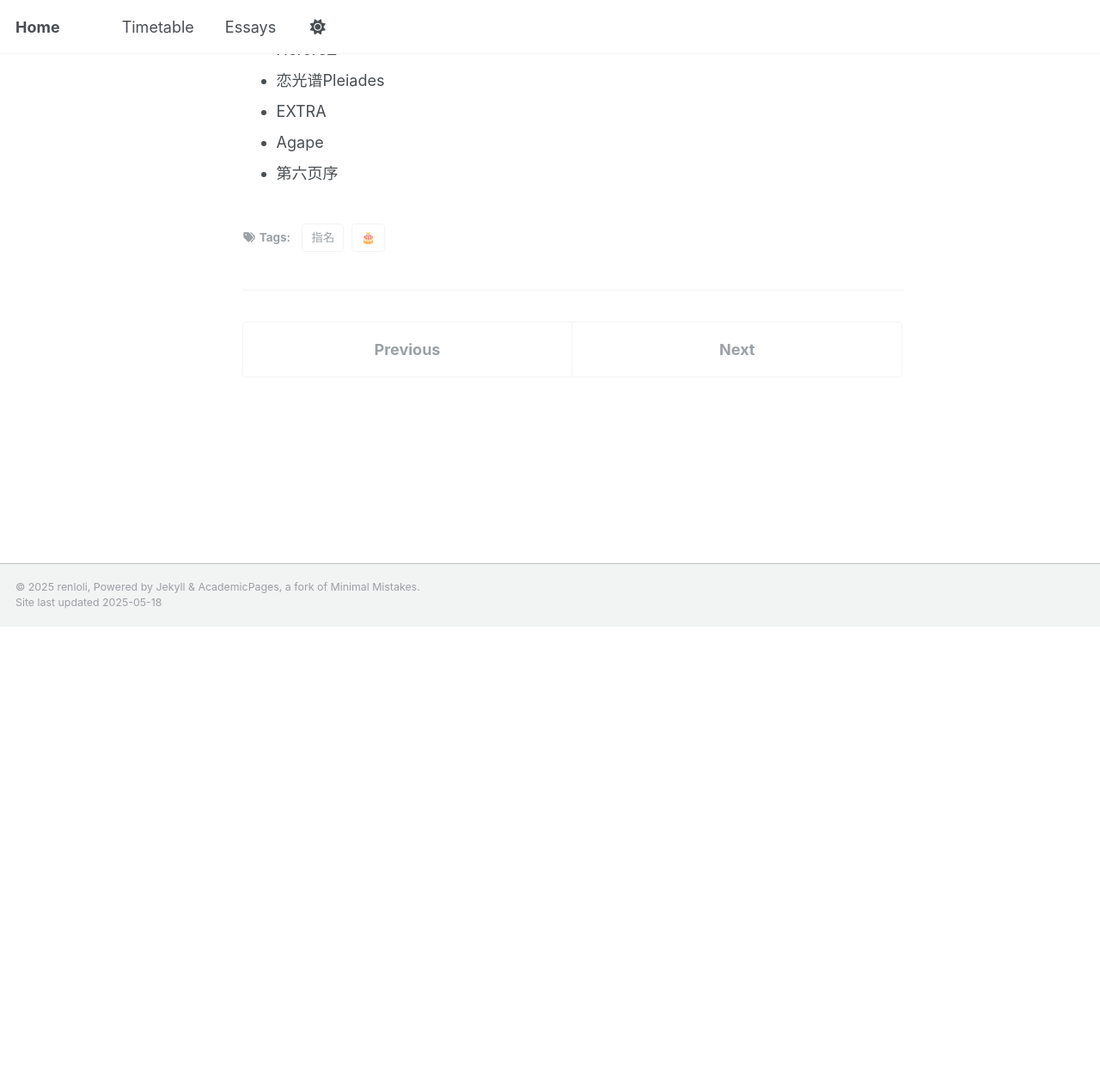
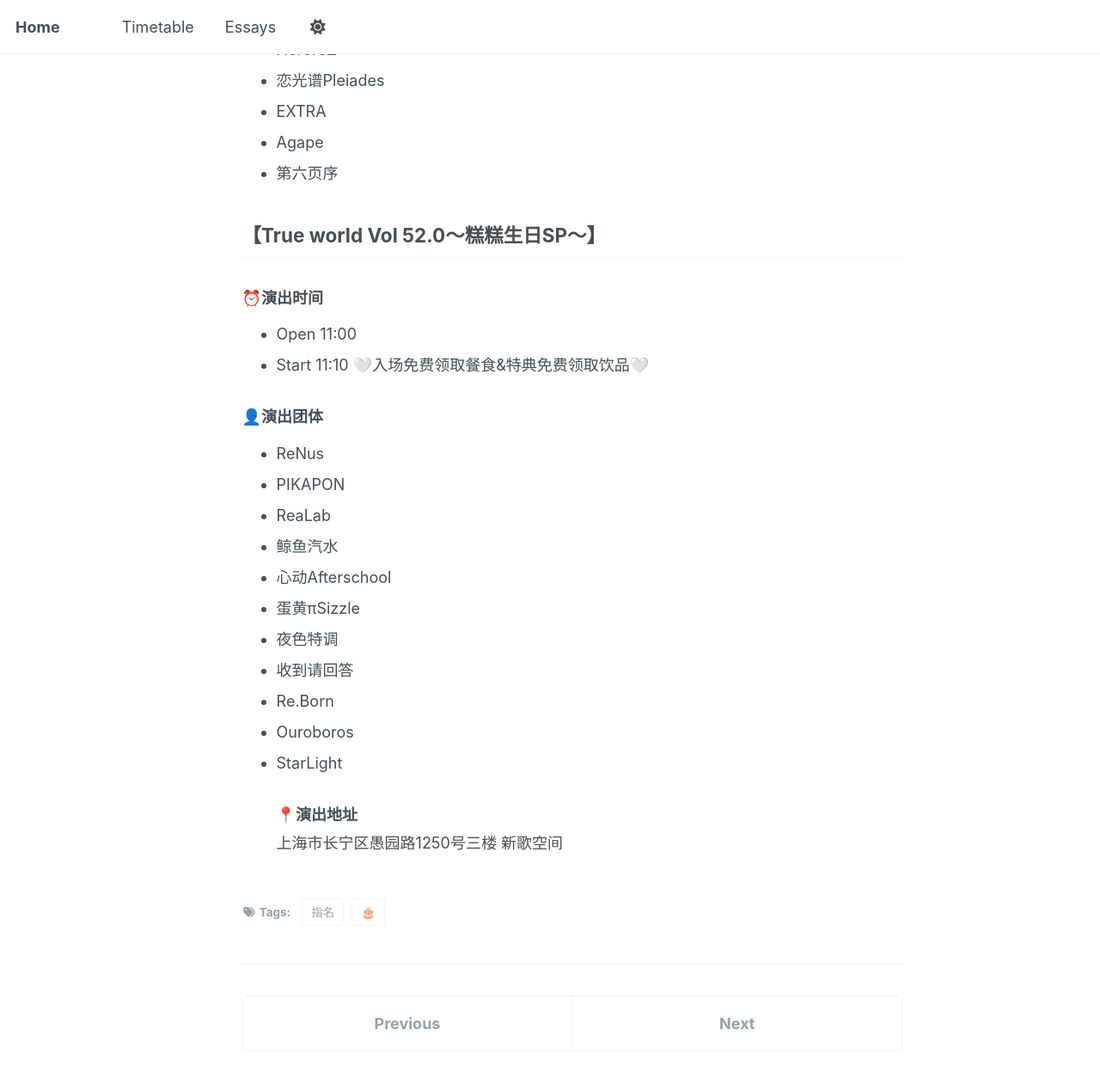
Before and after one commit to renloli/renloli.github.io, a Jekyll site: the page built from _timetable/2025/05/24.md, in a window 1280 px wide and 1400 px high, scrolled down 1347 px. Shown: the top 1262 px of the window at 86% size. Built offline with Jekyll 4.4.1, drawn with Linux system fonts in a browser that asks for light colours; before the commit the page ends 2076 px from its top, so only the background shows below that; some of the changed text lies outside the part shown.

Commit message:
Update 20250524.

```diff
--- a/_timetable/2025/05/24.md
+++ b/_timetable/2025/05/24.md
@@ -1,7 +1,6 @@
 ---
-title: "舟舟,Riko 生日sp, 魔境(指名)"
+title: "舟舟,Riko 生日sp, 魔境(指名), 糕糕生日sp"
 collection: timetable
-excerpt: "世界树午场：舟舟生日sp；世界树晚场：Riko生日sp"
 date: 2025-05-24
 layout: single
 tags: [🎂, 指名]
@@ -43,3 +42,25 @@ Cave art venue（上海市长宁区凯旋路1388号IM长宁国际LG层LG - 37）
 - EXTRA
 - Agape
 - 第六页序
+
+## 【True world Vol 52.0～糕糕生日SP～】
+
+### ⏰演出时间
+- Open 11:00
+- Start 11:10
+🤍入场免费领取餐食&特典免费领取饮品🤍
+
+### 👤演出团体
+- ReNus
+- PIKAPON
+- ReaLab
+- 鲸鱼汽水
+- 心动Afterschool
+- 蛋黄πSizzle
+- 夜色特调
+- 收到请回答
+- Re.Born
+- Ouroboros
+- StarLight
+### 📍演出地址
+上海市长宁区愚园路1250号三楼 新歌空间
```
Also changed, not shown: _timetable/2025/05/images/24_1.jpg (added).
